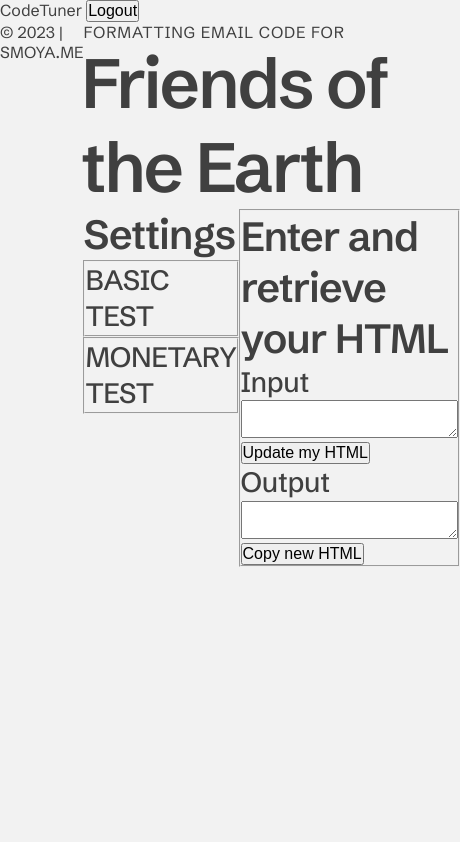
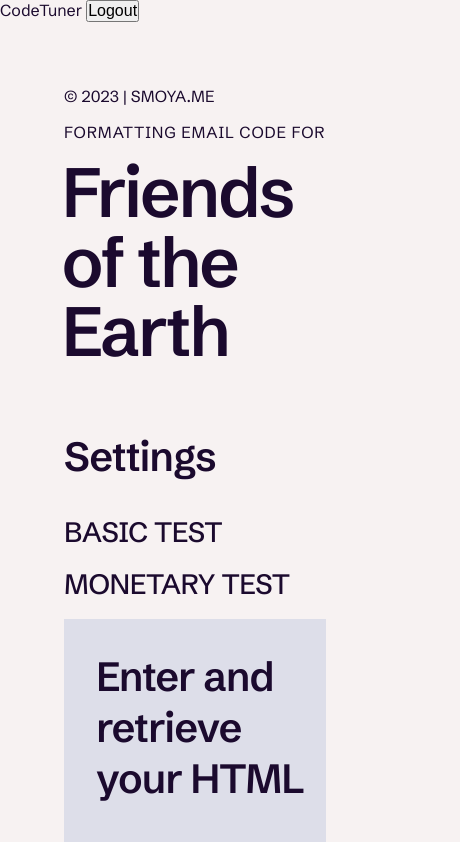
Before and after one commit to smoyame/sveltekitfun, a SvelteKit app: page /app in a window 390 px wide. Shown: the top 842 px of the page, 460 px wide, since content can reach past the window. Built offline with nearby package versions, Linux system fonts and the light colour scheme.

Commit message:
Mobile-first, color scheme, base values

```diff
--- a/static/style.css
+++ b/static/style.css
@@ -3,17 +3,21 @@
 /*                           Defaults and Variables                           */
 /* -------------------------------------------------------------------------- */
 :root {
-  --bright: hsl(0, 0%, 95%);
-  --night: hsl(0, 0%, 25%);
+  --bright: hsl(0, 26%, 96%);
+  --night: hsl(269, 64%, 11%);
+  --pale: hsl(235, 21%, 89%);
+  --accent: hsl(250, 82%, 49%);
   --foreground-color: var(--night);
   --background-color: var(--bright);
+  background: var(--background-color);
+  color: var(--foreground-color);
   --fs-base: 16px;
   --fs-a: 4.35rem;
   --fs-b: 2.55rem;
   --fs-c: 1.75rem;
   --fs-d: var(--fs-base);
   --lh-base: 1.5;
-  --lh-a: 1.2;
+  --lh-a: 1;
   --lh-b: 1.25;
   --lh-c: 1.3;
   --lh-d: var(--lh-base);
@@ -28,15 +32,17 @@
   --fw-c: 500;
   --fw-d: var(--lh-base);
   --unit-base: var(--fs-base);
-  --unit-a: calc(var(--unit) * 4);
-  --unit-b: calc(var(--unit) * 2);
-  --unit-c: calc((var(--unit) / 2) * 3);
+  --unit-a: calc(var(--unit-base) * 4);
+  --unit-b: calc(var(--unit-base) * 2);
+  --unit-c: calc((var(--unit-base) / 2) * 3);
   --unit-d: var(--unit-base);
-  --unit-e: calc(var(--unit) * 0.75);
-  --unit-f: calc(var(--unit) * 0.5);
+  --unit-e: calc(var(--unit-base) * 0.75);
+  --unit-f: calc(var(--unit-base) * 0.5);
   font-family: "Schibsted Grotesk", "DM Sans", "Open Sans", "Inter", Helvetica, Arial, sans-serif;
-  background: var(--background-color);
-  color: var(--foreground-color);
+  --radius-a: 1rem;
+  --radius-b: 0.5rem;
+  --radius-c: 0.25rem;
+  --bdrwidth-a: 2px;
 }
 
 * {
@@ -44,6 +50,15 @@
   margin: 0;
   padding: 0;
   font-size: var(--fs-base);
+}
+
+img,
+input {
+  display: block;
+}
+
+fieldset {
+  border: none;
 }
 
 /* -------------------------------------------------------------------------- */
@@ -58,6 +73,7 @@
   line-height: var(--lh-a);
   letter-spacing: var(--ls-a);
   margin-inline-start: -0.035em;
+  margin-bottom: var(--unit-a);
 }
 
 .typelvl-b {
@@ -65,6 +81,7 @@
   font-weight: var(--fw-b);
   line-height: var(--lh-b);
   letter-spacing: var(--ls-b);
+  margin-bottom: var(--unit-b);
 }
 
 .typelvl-c {
@@ -72,30 +89,28 @@
   font-weight: var(--fw-c);
   line-height: var(--lh-c);
   letter-spacing: var(--ls-c);
+  margin-bottom: var(--unit-d);
 }
 
 .overline {
   text-transform: uppercase;
   letter-spacing: 0.05em;
+  margin-bottom: 1rem;
+}
+
+p {
+  margin-block: 1em;
 }
 
 /* -------------------------------------------------------------------------- */
 /*                                    Main                                    */
 /* -------------------------------------------------------------------------- */
 .main {
-  display: flex;
-}
-
-.sidebar {
-  width: clamp(200px, 15%, 300px);
+  margin: var(--unit-a);
 }
 
 .tuner-wrapper {
   flex: 3 3 auto;
-}
-
-.tuner__section {
-  display: flex;
 }
 
 .t__settings {
@@ -103,5 +118,13 @@
 }
 
 .t__codeareas {
+  padding: var(--unit-b);
   flex: 2 2 40%;
+  background: var(--pale);
+}
+
+/* Code Areas */
+.code-area {
+  display: flex;
+  flex-direction: column;
 }/*# sourceMappingURL=style.css.map */
--- a/static/style.scss
+++ b/static/style.scss
@@ -5,11 +5,16 @@
 /* -------------------------------------------------------------------------- */
 
 :root {
-	--bright: hsl(0, 0%, 95%);
-	--night: hsl(0, 0%, 25%);
+	--bright: hsl(0, 26%, 96%);
+	--night: hsl(269, 64%, 11%);
+	--pale: hsl(235, 21%, 89%);
+	--accent: hsl(250, 82%, 49%);
 
 	--foreground-color: var(--night);
 	--background-color: var(--bright);
+
+	background: var(--background-color);
+	color: var(--foreground-color);
 
 	--fs-base: 16px;
 	--fs-a: 4.35rem;
@@ -18,7 +23,7 @@
 	--fs-d: var(--fs-base);
 
 	--lh-base: 1.5;
-	--lh-a: 1.2;
+	--lh-a: 1;
 	--lh-b: 1.25;
 	--lh-c: 1.3;
 	--lh-d: var(--lh-base);
@@ -36,17 +41,20 @@
 	--fw-d: var(--lh-base);
 
 	--unit-base: var(--fs-base);
-	--unit-a: calc(var(--unit) * 4);
-	--unit-b: calc(var(--unit) * 2);
-	--unit-c: calc((var(--unit) / 2) * 3);
+	--unit-a: calc(var(--unit-base) * 4);
+	--unit-b: calc(var(--unit-base) * 2);
+	--unit-c: calc((var(--unit-base) / 2) * 3);
 	--unit-d: var(--unit-base);
-	--unit-e: calc(var(--unit) * 0.75);
-	--unit-f: calc(var(--unit) * 0.5);
+	--unit-e: calc(var(--unit-base) * 0.75);
+	--unit-f: calc(var(--unit-base) * 0.5);
 
 	font-family: 'Schibsted Grotesk', 'DM Sans', 'Open Sans', 'Inter', Helvetica, Arial, sans-serif;
 
-	background: var(--background-color);
-	color: var(--foreground-color);
+	--radius-a: 1rem;
+	--radius-b: 0.5rem;
+	--radius-c: 0.25rem;
+
+	--bdrwidth-a: 2px;
 }
 
 * {
@@ -55,6 +63,15 @@
 	padding: 0;
 
 	font-size: var(--fs-base);
+}
+
+img,
+input {
+	display: block;
+}
+
+fieldset {
+	border: none;
 }
 
 /* -------------------------------------------------------------------------- */
@@ -74,19 +91,27 @@
 .typelvl-a {
 	@include typelvl(a);
 	margin-inline-start: -0.035em;
+	margin-bottom: var(--unit-a);
 }
 
 .typelvl-b {
 	@include typelvl(b);
+	margin-bottom: var(--unit-b);
 }
 
 .typelvl-c {
 	@include typelvl(c);
+	margin-bottom: var(--unit-d);
 }
 
 .overline {
 	text-transform: uppercase;
 	letter-spacing: 0.05em;
+	margin-bottom: 1rem;
+}
+
+p {
+	margin-block: 1em;
 }
 
 /* -------------------------------------------------------------------------- */
@@ -94,25 +119,32 @@
 /* -------------------------------------------------------------------------- */
 
 .main {
-	display: flex;
+	margin: var(--unit-a);
 }
 
-.sidebar {
-	width: clamp(200px, 15%, 300px);
-}
+// .sidebar {
+// 	width: clamp(200px, 18%, 300px);
+// }
 
 .tuner-wrapper {
 	flex: 3 3 auto;
 }
 
-.tuner__section {
-	display: flex;
-}
+// .tuner__section {
+// }
 
 .t__settings {
 	flex: 3 3 60%;
 }
 
 .t__codeareas {
+	padding: var(--unit-b);
 	flex: 2 2 40%;
+	background: var(--pale);
 }
+
+/* Code Areas */
+.code-area {
+	display: flex;
+	flex-direction: column;
+}
```
Also changed, not shown: 1 other file (tests, documents, lock files or other folders).
